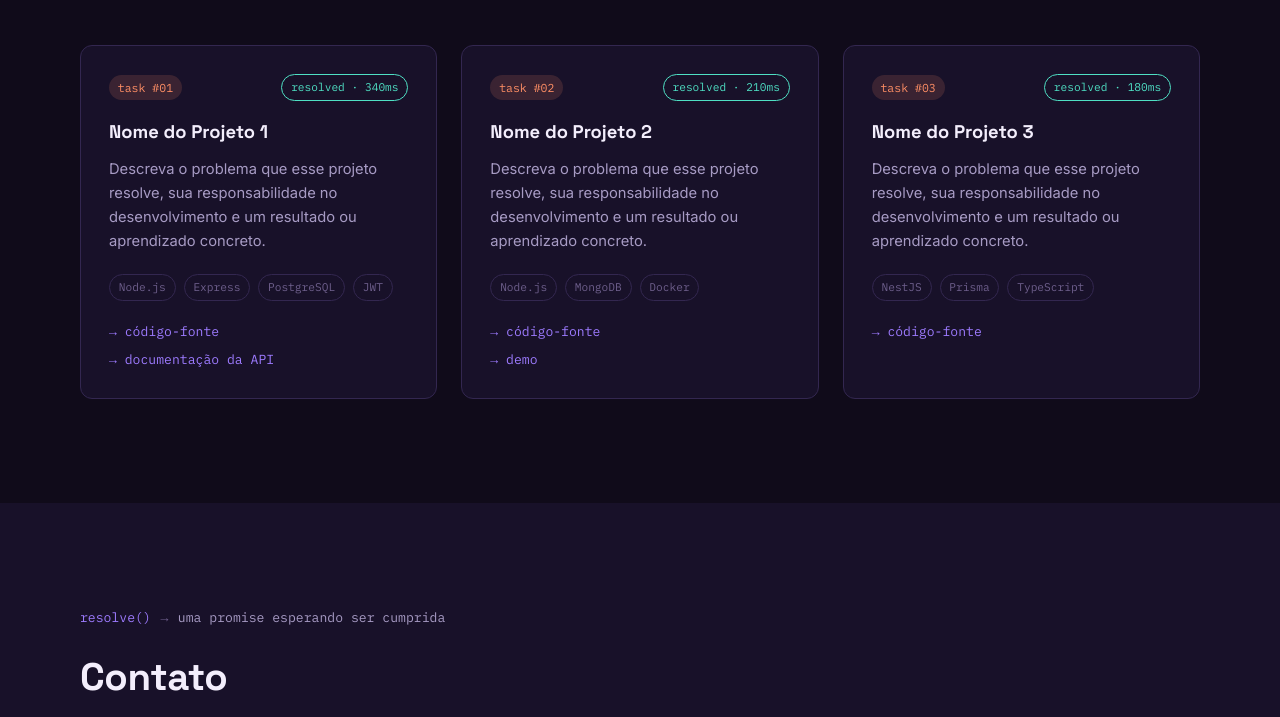
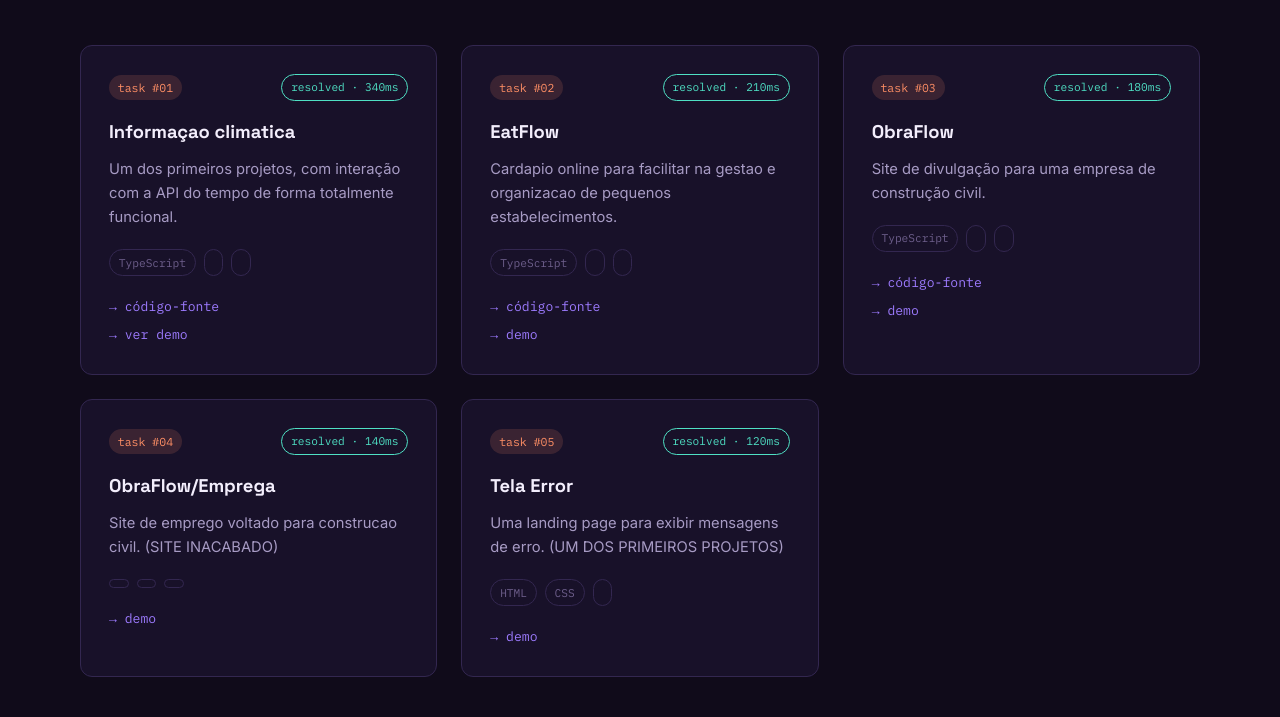
Before and after one commit to AkAPENAS/portiflio_node, a plain HTML site: page index.html in a window 1280 px wide. Shown: the part 2393-3110 px from the top of the page. Drawn offline with Linux system fonts and the light colour scheme.

Commit message:
Atualiza projeto

```diff
--- a/index.html
+++ b/index.html
@@ -222,17 +222,16 @@
             <span class="task-index">task #01</span>
             <span class="status-pill">resolved · 340ms</span>
           </div>
-          <h3 class="project-card__title">Nome do Projeto 1</h3>
+          <h3 class="project-card__title">Informaçao climatica</h3>
           <p class="project-card__desc">
-            Descreva o problema que esse projeto resolve, sua responsabilidade
-            no desenvolvimento e um resultado ou aprendizado concreto.
+            Um dos primeiros projetos, com interação com a API do tempo de forma totalmente funcional.
           </p>
           <ul class="project-card__tags">
-            <li>Node.js</li><li>Express</li><li>PostgreSQL</li><li>JWT</li>
+            <li>TypeScript</li><li></li><li></li>
           </ul>
           <div class="project-card__links">
-            <a href="#" target="_blank" rel="noopener">→ código-fonte</a>
-            <a href="#" target="_blank" rel="noopener">→ documentação da API</a>
+            <a href="https://github.com/AkAPENAS/previsao-do-tempo" target="_blank" rel="noopener">→ código-fonte</a>
+            <a href="https://tempo-sit.netlify.app/" target="_blank" rel="noopener">→ ver demo</a>
           </div>
         </article>
 
@@ -241,17 +240,16 @@
             <span class="task-index">task #02</span>
             <span class="status-pill">resolved · 210ms</span>
           </div>
-          <h3 class="project-card__title">Nome do Projeto 2</h3>
+          <h3 class="project-card__title">EatFlow</h3>
           <p class="project-card__desc">
-            Descreva o problema que esse projeto resolve, sua responsabilidade
-            no desenvolvimento e um resultado ou aprendizado concreto.
+            Cardapio online para facilitar na gestao e organizacao de pequenos estabelecimentos.
           </p>
           <ul class="project-card__tags">
-            <li>Node.js</li><li>MongoDB</li><li>Docker</li>
+            <li>TypeScript</li><li></li><li></li>
           </ul>
           <div class="project-card__links">
-            <a href="#" target="_blank" rel="noopener">→ código-fonte</a>
-            <a href="#" target="_blank" rel="noopener">→ demo</a>
+            <a href="https://github.com/AkAPENAS/EatFlow" target="_blank" rel="noopener">→ código-fonte</a>
+            <a href="https://eatflow.netlify.app/" target="_blank" rel="noopener">→ demo</a>
           </div>
         </article>
 
@@ -260,16 +258,50 @@
             <span class="task-index">task #03</span>
             <span class="status-pill">resolved · 180ms</span>
           </div>
-          <h3 class="project-card__title">Nome do Projeto 3</h3>
+          <h3 class="project-card__title">ObraFlow</h3>
           <p class="project-card__desc">
-            Descreva o problema que esse projeto resolve, sua responsabilidade
-            no desenvolvimento e um resultado ou aprendizado concreto.
+            Site de divulgação para uma empresa de construção civil.
           </p>
           <ul class="project-card__tags">
-            <li>NestJS</li><li>Prisma</li><li>TypeScript</li>
+            <li>TypeScript</li><li></li><li></li>
           </ul>
           <div class="project-card__links">
-            <a href="#" target="_blank" rel="noopener">→ código-fonte</a>
+            <a href="https://github.com/AkAPENAS/obraflow" target="_blank" rel="noopener">→ código-fonte</a>
+            <a href="https://obrafloww.netlify.app/" target="_blank" rel="noopener">→ demo</a>
+          </div>
+        </article>
+
+         <article class="project-card">
+          <div class="project-card__head">
+            <span class="task-index">task #04</span>
+            <span class="status-pill">resolved · 140ms</span>
+          </div>
+          <h3 class="project-card__title">ObraFlow/Emprega</h3>
+          <p class="project-card__desc">
+            Site de emprego voltado para construcao civil. (SITE INACABADO)
+          </p>
+          <ul class="project-card__tags">
+            <li></li><li></li><li></li>
+          </ul>
+          <div class="project-card__links">
+            <a href="https://celebrated-gumdrop-d37faf.netlify.app/" target="_blank" rel="noopener">→ demo</a>
+          </div>
+        </article>
+
+         <article class="project-card">
+          <div class="project-card__head">
+            <span class="task-index">task #05</span>
+            <span class="status-pill">resolved · 120ms</span>
+          </div>
+          <h3 class="project-card__title">Tela Error</h3>
+          <p class="project-card__desc">
+            Uma landing page para exibir mensagens de erro. (UM DOS PRIMEIROS PROJETOS)
+          </p>
+          <ul class="project-card__tags">
+            <li>HTML</li><li>CSS</li><li></li>
+          </ul>
+          <div class="project-card__links">
+            <a href="https://error-pag.netlify.app/" target="_blank" rel="noopener">→ demo</a>
           </div>
         </article>
       </div>
@@ -305,7 +337,7 @@
             </button>
             <p class="field__note" id="formNote">
               <!-- 🔧 Formulário apenas visual — conecte a Formspree, EmailJS ou seu próprio backend Node -->
-              este formulário é ilustrativo — conecte a um serviço de envio de e-mail.
+
             </p>
           </form>
 
--- a/script.js
+++ b/script.js
@@ -285,7 +285,7 @@ if (contactForm) {
 
     setTimeout(() => {
       formNote.textContent =
-        "promise resolvida — conecte este formulário a um serviço de e-mail (Formspree, EmailJS) ou a uma API própria para enviar de verdade.";
+        "Meio de contato nao disponivel no momento, tente outra opçao.";
       formNote.style.color = "var(--success)";
       submitBtn.textContent = original;
       submitBtn.disabled = false;
@@ -315,7 +315,7 @@ if (resumeLink) {
     // 🔧 Troque o href por um PDF real (ex: "cv.pdf") quando tiver o arquivo.
     if (resumeLink.getAttribute("href") === "#") {
       e.preventDefault();
-      alert("Adicione seu arquivo cv.pdf e atualize o link do botão 'currículo' no HTML.");
+      alert("Currículo não disponível no momento.");
     }
   });
 }
```
